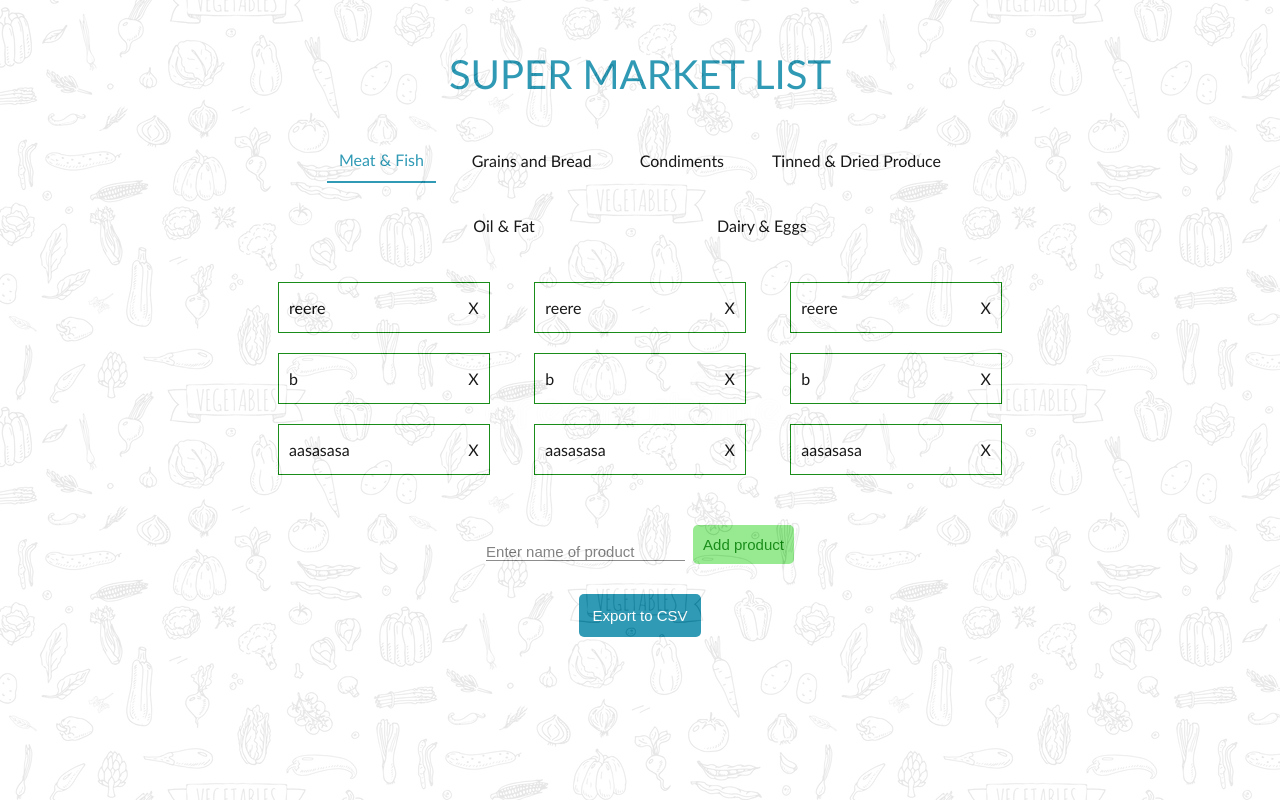
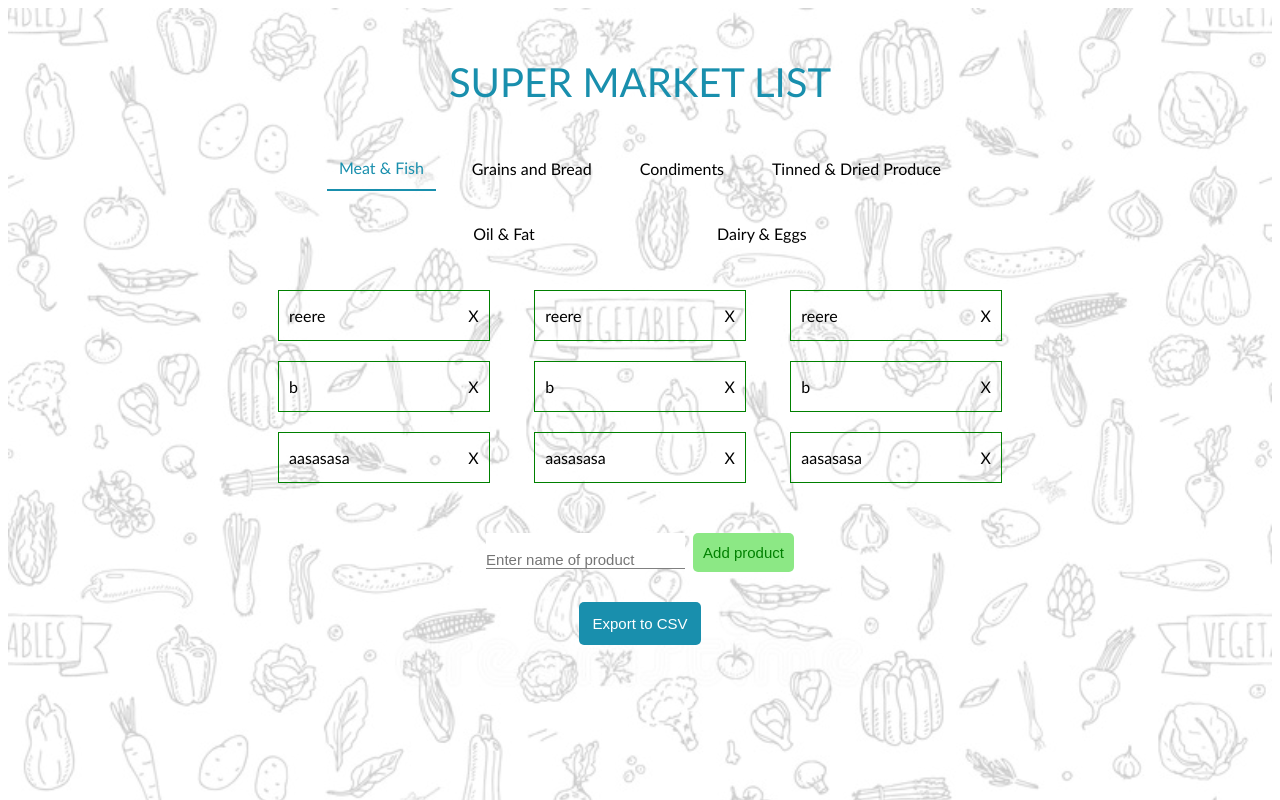
Before and after one commit to talalum/shopping_list_Angular, an Angular app: page / in a window 1280 px wide. Shown: the top 800 px of the page. Built offline with nearby package versions, Linux system fonts and the light colour scheme.

Commit message:
add background image

```diff
--- a/src/app/components/shopping-list/shopping-list.component.html
+++ b/src/app/components/shopping-list/shopping-list.component.html
@@ -1,4 +1,5 @@
 <div class="shopping-list">
+  <img src="../../../assets/images/back.jpeg" />
   <div class="title">SUPER MARKET LIST</div>
   <div class="category-row">
     <div class="category" *ngFor="let category of tabs" (click)="setSelectedCategory(category)"
@@ -13,7 +14,7 @@
   <ng-template class="error-message" #notP>
     <p>There is no products in this category: {{selectedCategory.name}}</p>
   </ng-template>
-  <div class="add-product">
+  <div class="add-product-section">
     <input type="text" class="input-product-name" placeholder="Enter name of product" [formControl]="productName">
     <button class="add-btn" (click)="addProduct(productName)">Add product</button>
   </div>
--- a/src/app/components/shopping-list/shopping-list.component.scss
+++ b/src/app/components/shopping-list/shopping-list.component.scss
@@ -1,23 +1,40 @@
 .shopping-list {
+  position: relative;
+  width: 100%;
 
-  &::before {
-    content: '';
-    background-image: url('../../../assets/images/back.jpeg');
-    //background-size: cover;
-    background-position: top center;
+
+  img {
     position: absolute;
     top: 0px;
-    right: 0px;
-    bottom: 0px;
     left: 0px;
-    opacity: 10%;
+    width: 100%;
+    height: auto;
+    opacity: 20%;
+    z-index: 1;
+    background-repeat: repeat;
+
   }
 
+  //&::before {
+  //  content: '';
+  //  background-image: url('../../../assets/images/back.jpeg');
+  //  //background-size: cover;
+  //  background-position: top center;
+  //  position: absolute;
+  //  top: 0px;
+  //  right: 0px;
+  //  bottom: 0px;
+  //  left: 0px;
+  //  opacity: 10%;
+  //}
+
   .title {
-    margin-top: 50px;
+    padding-top: 50px;
     text-align: center;
     color: #198fad;
     font-size: 40px;
+    z-index: 5;
+    position: relative;
   }
 
   .category-row {
@@ -31,6 +48,8 @@
     padding: 10px;
     justify-content: space-evenly;
     //color: red;
+    position: relative;
+    z-index: 5;
 
 
     .category {
@@ -57,6 +76,8 @@
     font-weight: bold;
     width: 100px;
     height: 100px;
+    position: relative;
+    z-index: 5;
   }
 
   .input-product-name {
@@ -67,6 +88,8 @@
     padding: 18px 0 0 0;
     margin-right: 8px;
     font-size: 15px;
+    position: relative;
+    z-index: 5;
   }
 
   .add-btn {
@@ -80,6 +103,8 @@
     border: none;
     padding: 10px;
     font-size: 15px;
+    position: relative;
+    z-index: 5;
 
   }
 
@@ -90,13 +115,13 @@
     height: max-content;
     border-radius: 5px;
     border: none;
-    /* padding: 10px; */
     font-size: 15px;
     display: flex;
-    /* width: 7%; */
     text-align: center;
     padding: 13px;
     margin: 30px auto;
+    position: relative;
+    z-index: 5;
   }
 
   .products-container {
@@ -110,6 +135,8 @@
     padding: 10px;
     justify-content: space-evenly;
     flex-direction: column;
+    position: relative;
+    z-index: 5;
   }
 
   .category-products {
@@ -123,19 +150,25 @@
     width: 25%;
     flex-wrap: wrap;
     align-items: center;
+    position: relative;
+    z-index: 5;
   }
 
   .delete-product {
     cursor: pointer;
+    position: relative;
+    z-index: 5;
   }
 
   .delete-product:hover {
     color: red;
   }
 
-  .add-product {
+  .add-product-section {
     margin-top: 30px;
     display: flex;
     justify-content: center;
+    position: relative;
+    z-index: 5;
   }
 }
```
